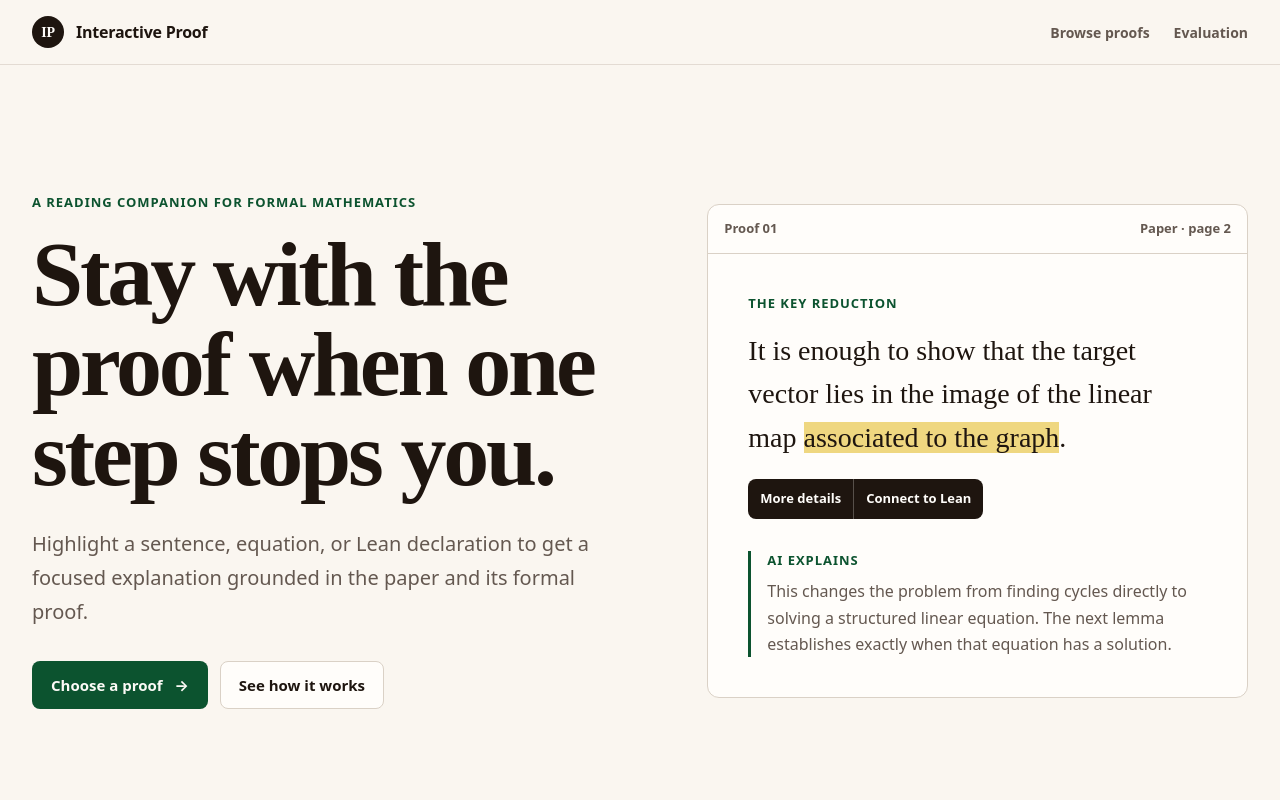
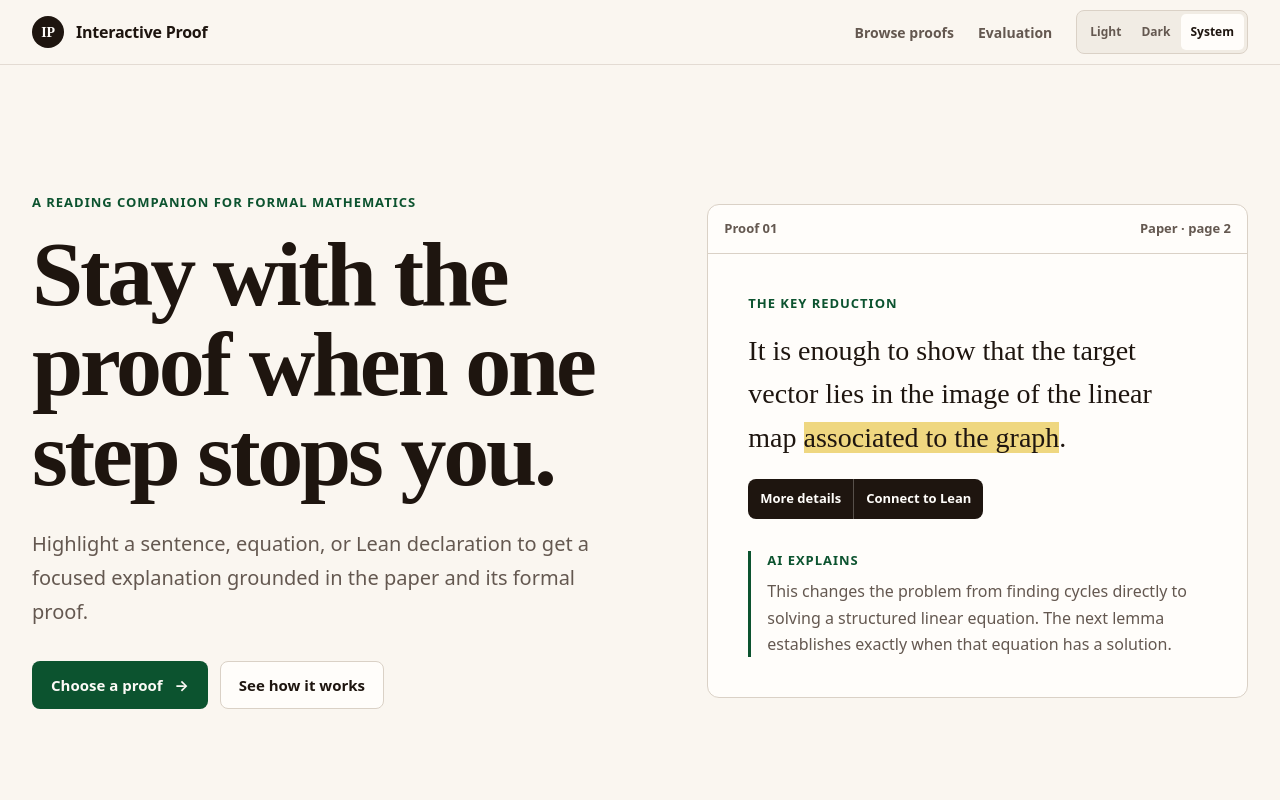
Before and after one commit to jjjhenriksen/interactive-proof, a Next.js app: page / in a window 1280 px wide. Shown: the top 800 px of the page. Built offline with nearby package versions, Linux system fonts and the light colour scheme.

Commit message:
Add light and dark themes

```diff
--- a/app/globals.css
+++ b/app/globals.css
@@ -21,6 +21,24 @@
   --font-sans: ui-sans-serif, system-ui, -apple-system, BlinkMacSystemFont, "Segoe UI", sans-serif;
   --font-serif: Iowan Old Style, Baskerville, "Times New Roman", serif;
   --radius: 0.75rem;
+}
+
+:root[data-theme="dark"] {
+  color-scheme: dark;
+  --background: oklch(0.16 0.014 62);
+  --surface: oklch(0.205 0.016 62);
+  --surface-subtle: oklch(0.245 0.018 66);
+  --foreground: oklch(0.93 0.012 78);
+  --muted-foreground: oklch(0.72 0.018 74);
+  --border: oklch(0.36 0.021 68);
+  --primary: oklch(0.76 0.105 151);
+  --primary-strong: oklch(0.82 0.1 151);
+  --primary-foreground: oklch(0.15 0.025 155);
+  --accent: oklch(0.3 0.045 151);
+  --destructive: oklch(0.72 0.14 30);
+  --highlight: oklch(0.46 0.09 91);
+  --ring: oklch(0.78 0.12 151);
+  --shadow-lg: 0 1rem 2.5rem color-mix(in oklch, black, transparent 55%);
 }
 
 * {
@@ -135,6 +153,52 @@ a {
   display: flex;
   align-items: center;
   gap: clamp(0.75rem, 3vw, 1.5rem);
+}
+
+.theme-toggle {
+  display: inline-flex;
+  padding: 0.1875rem;
+  border: 0.0625rem solid var(--border);
+  border-radius: calc(var(--radius) - 0.25rem);
+  background: var(--surface-subtle);
+}
+
+.theme-toggle button {
+  min-height: 2.25rem;
+  padding: 0.375rem 0.625rem;
+  border: 0;
+  border-radius: calc(var(--radius) - 0.4375rem);
+  background: transparent;
+  color: var(--muted-foreground);
+  font: inherit;
+  font-size: 0.75rem;
+  font-weight: 700;
+  cursor: pointer;
+}
+
+.theme-toggle button:hover {
+  color: var(--foreground);
+}
+
+.theme-toggle button[aria-pressed="true"] {
+  background: var(--surface);
+  color: var(--foreground);
+}
+
+@media (max-width: 42rem) {
+  .site-header__inner {
+    align-items: flex-start;
+    padding-block: 0.75rem;
+  }
+
+  .nav-links {
+    flex-wrap: wrap;
+    justify-content: flex-end;
+  }
+
+  .nav-link {
+    display: none;
+  }
 }
 
 .hero {
--- a/app/layout.tsx
+++ b/app/layout.tsx
@@ -1,7 +1,10 @@
 import type { Metadata } from "next";
 import Link from "next/link";
 
+import { ThemeToggle } from "../components/theme/theme-toggle";
 import "./globals.css";
+
+const themeBootScript = `(() => { try { const saved = localStorage.getItem("interactive-proof-theme"); const preference = saved === "light" || saved === "dark" || saved === "system" ? saved : "system"; const theme = preference === "system" ? (matchMedia("(prefers-color-scheme: dark)").matches ? "dark" : "light") : preference; document.documentElement.dataset.theme = theme; document.documentElement.style.colorScheme = theme; } catch {} })();`;
 
 export const metadata: Metadata = {
   title: {
@@ -18,7 +21,10 @@ export default function RootLayout({
   children: React.ReactNode;
 }>) {
   return (
-    <html lang="en" data-scroll-behavior="smooth">
+    <html lang="en" data-scroll-behavior="smooth" suppressHydrationWarning>
+      <head>
+        <script dangerouslySetInnerHTML={{ __html: themeBootScript }} />
+      </head>
       <body>
         <a className="skip-link" href="#main-content">
           Skip to content
@@ -39,6 +45,7 @@ export default function RootLayout({
                 <Link className="nav-link" href="/methodology">
                   Evaluation
                 </Link>
+                <ThemeToggle />
               </div>
             </nav>
           </div>
--- /dev/null
+++ b/components/theme/theme-toggle.tsx
@@ -0,0 +1,61 @@
+"use client";
+
+import { useEffect, useState } from "react";
+
+type ThemePreference = "light" | "dark" | "system";
+
+const THEMES: Array<{ value: ThemePreference; label: string }> = [
+  { value: "light", label: "Light" },
+  { value: "dark", label: "Dark" },
+  { value: "system", label: "System" },
+];
+
+function applyTheme(preference: ThemePreference) {
+  const resolved = preference === "system"
+    ? (window.matchMedia("(prefers-color-scheme: dark)").matches ? "dark" : "light")
+    : preference;
+  document.documentElement.dataset.theme = resolved;
+  document.documentElement.style.colorScheme = resolved;
+}
+
+export function ThemeToggle() {
+  const [preference, setPreference] = useState<ThemePreference>("system");
+
+  useEffect(() => {
+    const stored = window.localStorage.getItem("interactive-proof-theme");
+    const initial = stored === "light" || stored === "dark" || stored === "system" ? stored : "system";
+    const updatePreference = window.setTimeout(() => setPreference(initial), 0);
+    applyTheme(initial);
+
+    const media = window.matchMedia("(prefers-color-scheme: dark)");
+    const handleChange = () => {
+      if ((window.localStorage.getItem("interactive-proof-theme") ?? "system") === "system") applyTheme("system");
+    };
+    media.addEventListener("change", handleChange);
+    return () => {
+      window.clearTimeout(updatePreference);
+      media.removeEventListener("change", handleChange);
+    };
+  }, []);
+
+  const chooseTheme = (next: ThemePreference) => {
+    setPreference(next);
+    window.localStorage.setItem("interactive-proof-theme", next);
+    applyTheme(next);
+  };
+
+  return (
+    <div className="theme-toggle" role="group" aria-label="Color theme">
+      {THEMES.map((theme) => (
+        <button
+          key={theme.value}
+          type="button"
+          aria-pressed={preference === theme.value}
+          onClick={() => chooseTheme(theme.value)}
+        >
+          {theme.label}
+        </button>
+      ))}
+    </div>
+  );
+}
```
Also changed, not shown: 1 other file (tests, documents, lock files or other folders).
